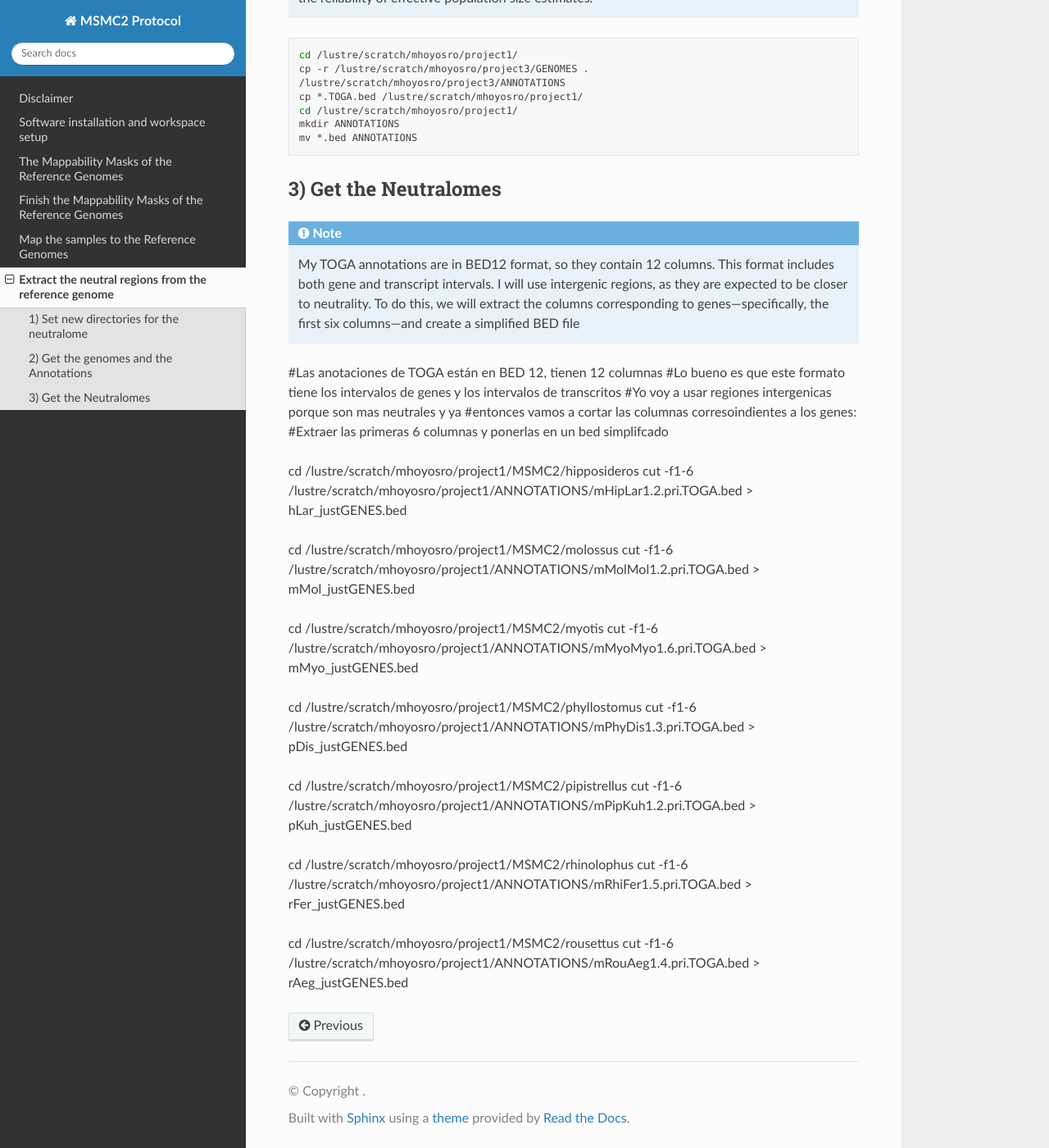
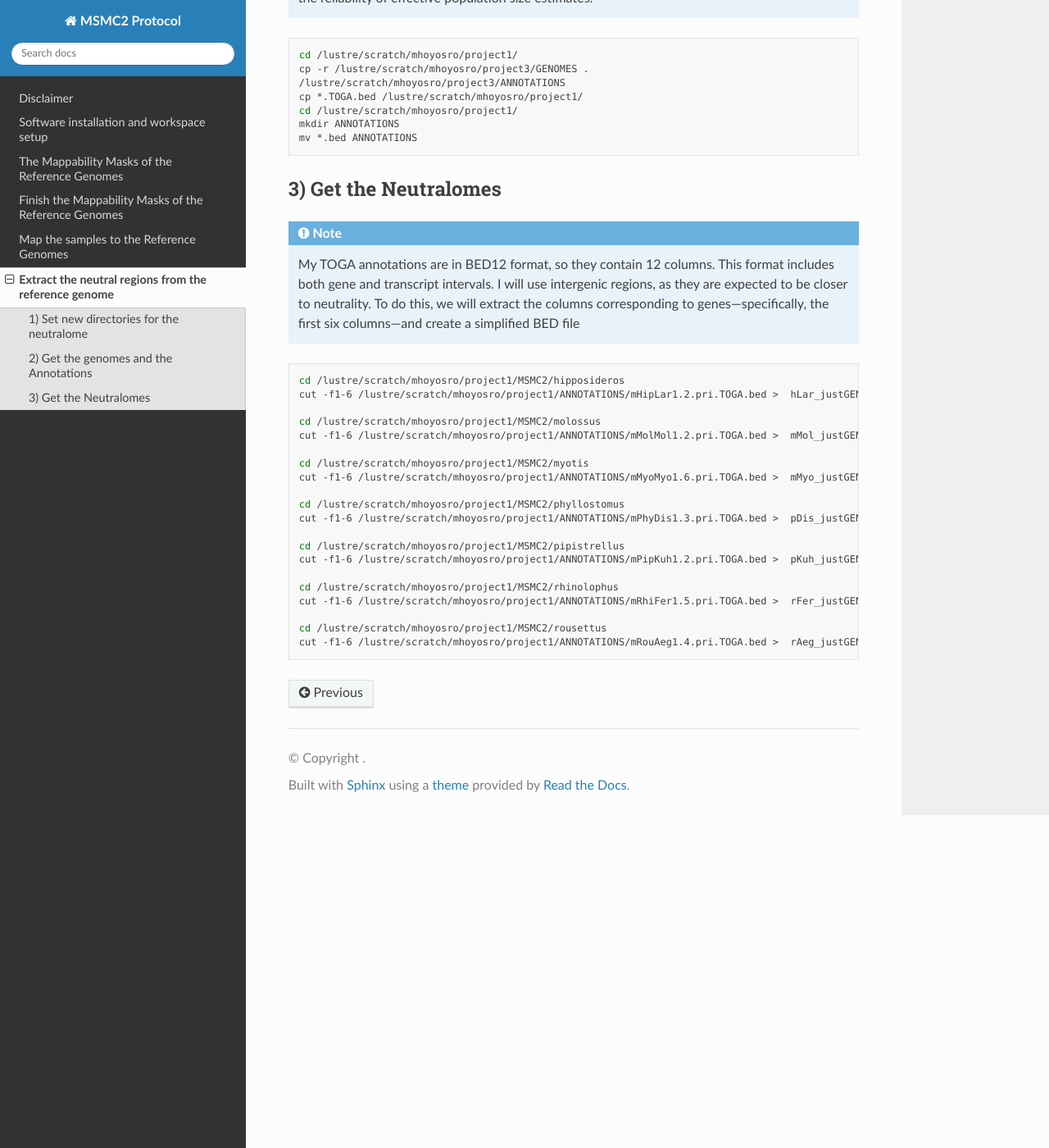
Before and after one commit to hoyosmanuel/MSMC2-Protocol, a Sphinx documentation site: the page built from docs/source/05_Data_Processing_4.rst, in a window 1280 px wide and 1400 px high, scrolled down 967 px. Shown: the whole window at 82% size. Built offline with Sphinx 7.4.7 and the Read the Docs theme 3.1.0, drawn with Linux system fonts in a browser that asks for light colours.

Commit message:
Update 05_Data_Processing_4.rst

```diff
--- a/docs/source/05_Data_Processing_4.rst
+++ b/docs/source/05_Data_Processing_4.rst
@@ -44,30 +44,25 @@
 
  My TOGA annotations are in BED12 format, so they contain 12 columns. This format includes both gene and transcript intervals. I will use intergenic regions, as they are expected to be closer to neutrality. To do this, we will extract the columns corresponding to genes—specifically, the first six columns—and create a simplified BED file
 
+.. code-block:: bash
 
-#Las anotaciones de TOGA están en BED 12, tienen 12 columnas
-#Lo bueno es que este formato tiene los intervalos de genes y los intervalos de transcritos
-#Yo voy a usar regiones intergenicas porque son mas neutrales y ya
-#entonces vamos a cortar las columnas corresoindientes a los genes:
-#Extraer las primeras 6 columnas y ponerlas en un bed simplifcado
+	cd /lustre/scratch/mhoyosro/project1/MSMC2/hipposideros
+	cut -f1-6 /lustre/scratch/mhoyosro/project1/ANNOTATIONS/mHipLar1.2.pri.TOGA.bed >  hLar_justGENES.bed
 
-cd /lustre/scratch/mhoyosro/project1/MSMC2/hipposideros
-cut -f1-6 /lustre/scratch/mhoyosro/project1/ANNOTATIONS/mHipLar1.2.pri.TOGA.bed >  hLar_justGENES.bed
+	cd /lustre/scratch/mhoyosro/project1/MSMC2/molossus
+	cut -f1-6 /lustre/scratch/mhoyosro/project1/ANNOTATIONS/mMolMol1.2.pri.TOGA.bed >  mMol_justGENES.bed
 
-cd /lustre/scratch/mhoyosro/project1/MSMC2/molossus
-cut -f1-6 /lustre/scratch/mhoyosro/project1/ANNOTATIONS/mMolMol1.2.pri.TOGA.bed >  mMol_justGENES.bed
+	cd /lustre/scratch/mhoyosro/project1/MSMC2/myotis
+	cut -f1-6 /lustre/scratch/mhoyosro/project1/ANNOTATIONS/mMyoMyo1.6.pri.TOGA.bed >  mMyo_justGENES.bed
 
-cd /lustre/scratch/mhoyosro/project1/MSMC2/myotis
-cut -f1-6 /lustre/scratch/mhoyosro/project1/ANNOTATIONS/mMyoMyo1.6.pri.TOGA.bed >  mMyo_justGENES.bed
+	cd /lustre/scratch/mhoyosro/project1/MSMC2/phyllostomus
+	cut -f1-6 /lustre/scratch/mhoyosro/project1/ANNOTATIONS/mPhyDis1.3.pri.TOGA.bed >  pDis_justGENES.bed
 
-cd /lustre/scratch/mhoyosro/project1/MSMC2/phyllostomus
-cut -f1-6 /lustre/scratch/mhoyosro/project1/ANNOTATIONS/mPhyDis1.3.pri.TOGA.bed >  pDis_justGENES.bed
+	cd /lustre/scratch/mhoyosro/project1/MSMC2/pipistrellus
+	cut -f1-6 /lustre/scratch/mhoyosro/project1/ANNOTATIONS/mPipKuh1.2.pri.TOGA.bed >  pKuh_justGENES.bed
 
-cd /lustre/scratch/mhoyosro/project1/MSMC2/pipistrellus
-cut -f1-6 /lustre/scratch/mhoyosro/project1/ANNOTATIONS/mPipKuh1.2.pri.TOGA.bed >  pKuh_justGENES.bed
+	cd /lustre/scratch/mhoyosro/project1/MSMC2/rhinolophus
+	cut -f1-6 /lustre/scratch/mhoyosro/project1/ANNOTATIONS/mRhiFer1.5.pri.TOGA.bed >  rFer_justGENES.bed
 
-cd /lustre/scratch/mhoyosro/project1/MSMC2/rhinolophus
-cut -f1-6 /lustre/scratch/mhoyosro/project1/ANNOTATIONS/mRhiFer1.5.pri.TOGA.bed >  rFer_justGENES.bed
-
-cd /lustre/scratch/mhoyosro/project1/MSMC2/rousettus
-cut -f1-6 /lustre/scratch/mhoyosro/project1/ANNOTATIONS/mRouAeg1.4.pri.TOGA.bed >  rAeg_justGENES.bed
+	cd /lustre/scratch/mhoyosro/project1/MSMC2/rousettus
+	cut -f1-6 /lustre/scratch/mhoyosro/project1/ANNOTATIONS/mRouAeg1.4.pri.TOGA.bed >  rAeg_justGENES.bed
```
